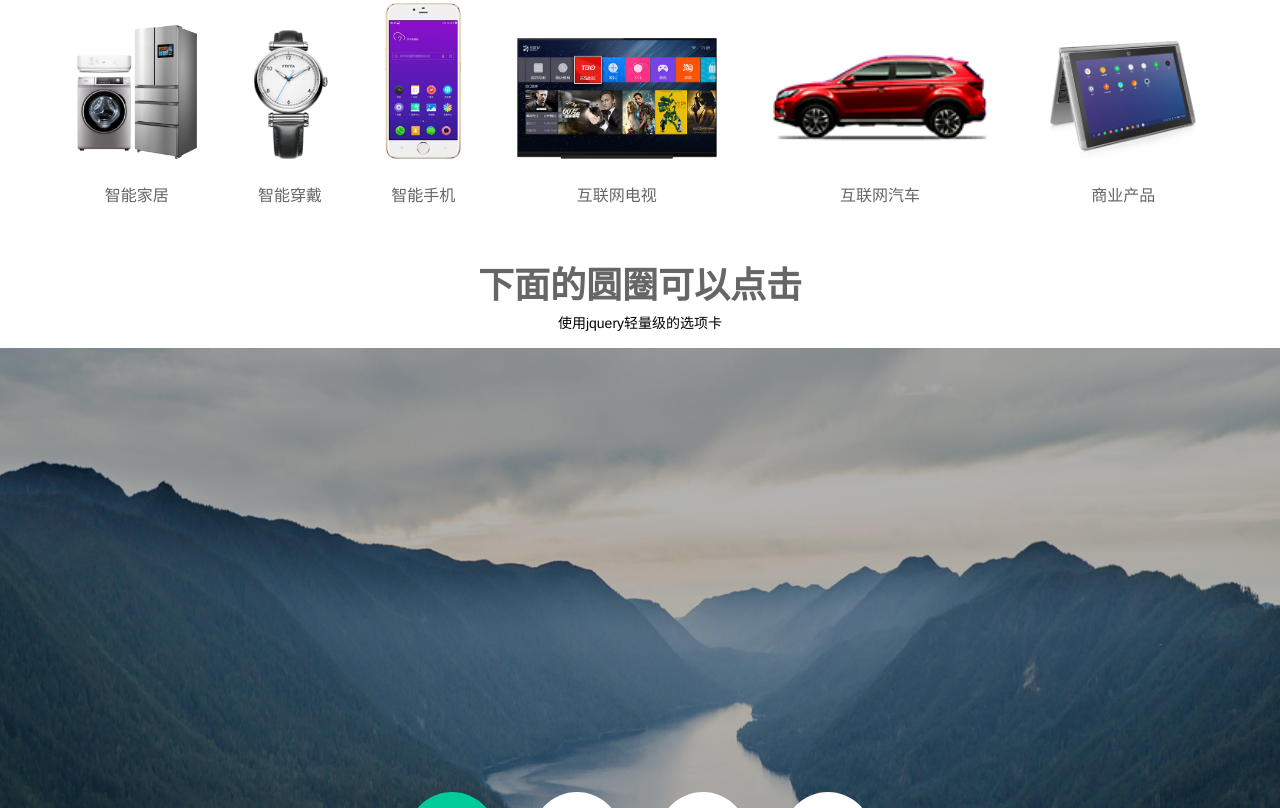
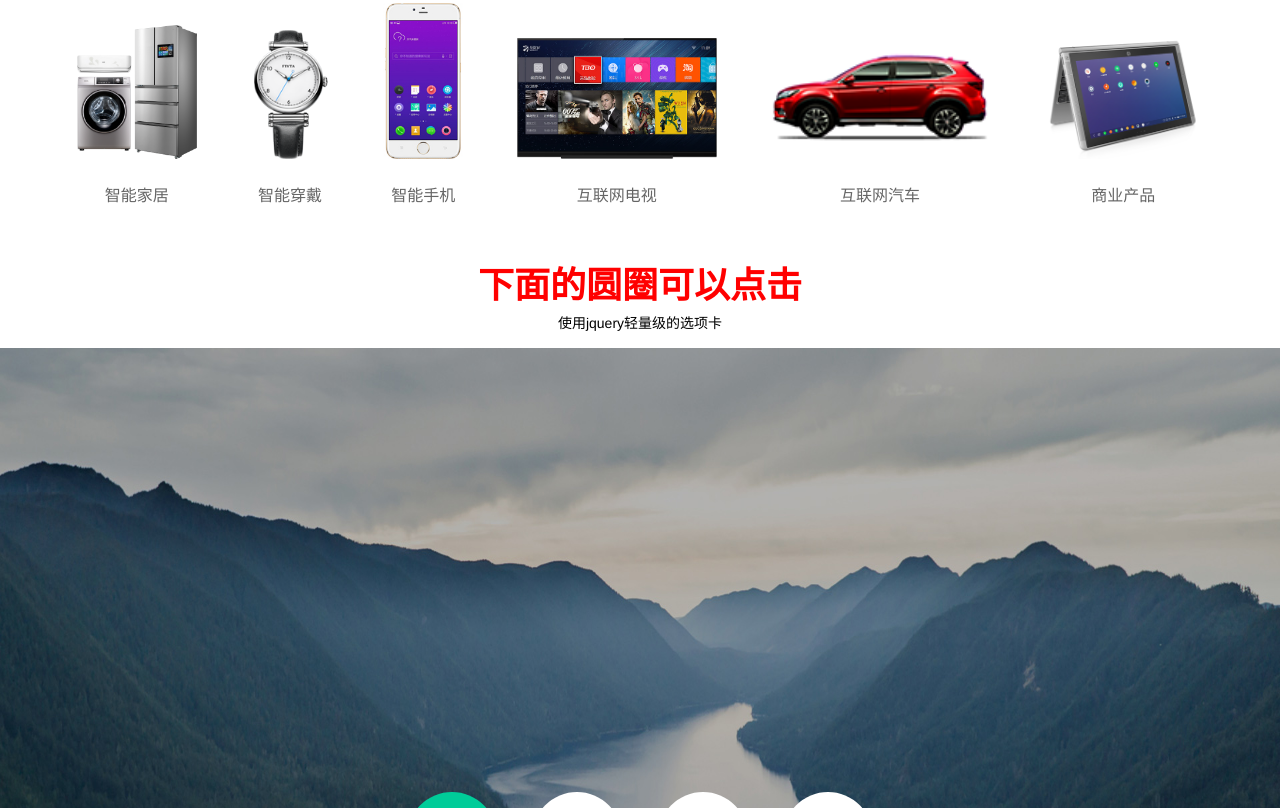
Before and after one commit to jwgu310/Yunos, a plain HTML site: page index.html in a window 1280 px wide. Shown: the part 775-1583 px from the top of the page. Drawn offline with Linux system fonts and the light colour scheme.

Commit message:
add dddd

```diff
--- a/index.html
+++ b/index.html
@@ -57,7 +57,7 @@
 
 
 <section class="home">
-    <h3 class="hd">下面的圆圈可以点击</h3>
+    <h3 class="hd" style="color: red">下面的圆圈可以点击</h3>
     <p class="desc">使用jquery轻量级的选项卡</p>
     <div class="icon">
         <a class="cur" href="###">启程</a>
```
